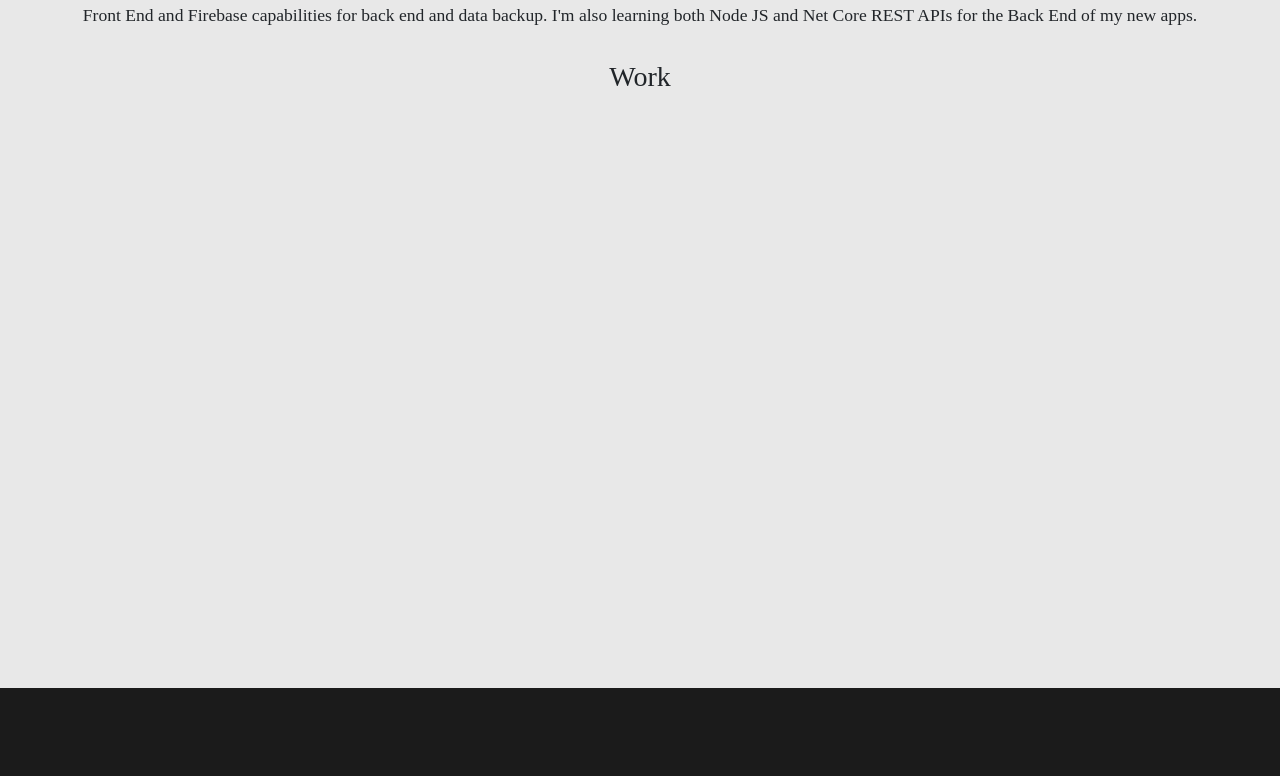
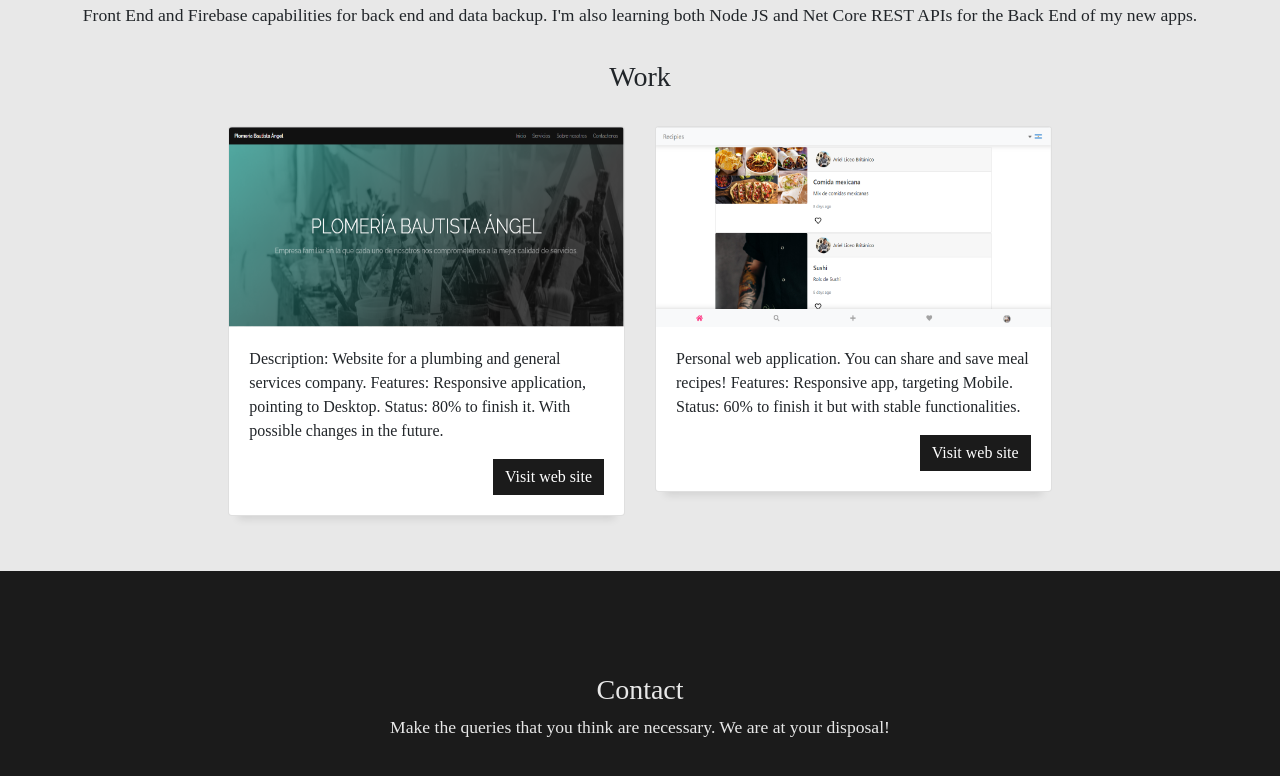
Before and after one commit to ariel95/devfolio, a React (Create React App) app: page / in a window 1280 px wide. Shown: the part 1281-2057 px from the top of the page. Built offline with nearby package versions, Linux system fonts and the light colour scheme.

Commit message:
finishing

```diff
--- a/src/App.jsx
+++ b/src/App.jsx
@@ -5,7 +5,7 @@ import Sidebar from './components/Sidebar';
 import AboutMe from './components/AboutMe';
 import Work from './components/Work';
 import Contact from './components/Contact';
-import LanguageProvider, { LanguageContext } from './languages/LanguageContext';
+import LanguageProvider from './languages/LanguageContext';
 
 function useWindowSize() {
   const [size, setSize] = useState(0);
@@ -24,10 +24,6 @@ function App() {
 
   const isMobile = useWindowSize();
   const [isMenuActive, setIsMenuActive] = React.useState(false);
-
-  const changeLanguage = (language, data) => () => {
-    data.changeLanguage(language);
-  }
 
 
   return (
--- a/src/components/Work.jsx
+++ b/src/components/Work.jsx
@@ -1,13 +1,42 @@
 import React from 'react'
 import '../public/css/work.css'
 import Text from './Text'
+import PlomeriaBA from '../public/img/plomeriaba.png'
+import Recipies from '../public/img/recipies.png'
 
 const Work = () => {
     return (
         <section id="work-content">
             <span id="work" className="position"></span>
             <div className="title-section">
-                <h3><Text text="work" section="work"/></h3>
+                <h3><Text text="work" section="work" /></h3>
+            </div>
+            <div className="content-section">
+                <div className="justify-content-center row">
+                    <div className="col-xs-12 col-sm-12 col-md-6 col-lg-4">
+                    <div class="card">
+                            <img src={PlomeriaBA} class="card-img-top" alt="..." />
+                            <div class="card-body">
+                                <p class="card-text">
+                                    <Text text="plumberDescription" section="work" />
+                                </p>
+                                <a href="https://plomeriaba.web.app/" class="btn btn-primary float-right"><Text text="visit" section="work" /></a>
+                            </div>
+                        </div>
+                    </div>
+
+                    <div className="col-xs-12 col-sm-12 col-md-6 col-lg-4">
+                        <div class="card">
+                            <img src={Recipies} class="card-img-top" alt="..." />
+                            <div class="card-body">
+                                <p class="card-text">
+                                    <Text text="recipiesDescription" section="work" />
+                                </p>
+                                <a href="https://recipies-91cf8.web.app/" class="btn btn-primary float-right"><Text text="visit" section="work" /></a>
+                            </div>
+                        </div>
+                    </div>
+                </div>
             </div>
         </section>
     )
--- a/src/index.css
+++ b/src/index.css
@@ -62,6 +62,8 @@ button.btn-icon{
   text-align: center;
   margin-bottom: 2rem;
   margin-top: 2rem;
+  padding-right: 15px;
+  padding-left: 15px;
 }
 
 .content-section {
--- a/src/languages/translation.js
+++ b/src/languages/translation.js
@@ -17,8 +17,10 @@ export default {
             tecnologiesExperienceDescription: "During my work experience, I've been using C# as the main programming language. On the Front End part I have brought with HTML, Razor, CSS, Javascript, JQuery and Bootstrap. SQL Server for Database. I am currently developing web applications (both personal projects and projects to customers) using React JS + Redux Ducks for the Front End and Firebase capabilities for back end and data backup. I'm also learning both Node JS and Net Core REST APIs for the Back End of my new apps." ,
         },
         work: {
-            work: "Work"
-
+            work: "Work",
+            plumberDescription: 'Description: Website for a plumbing and general services company. Features: Responsive application, pointing to Desktop.  Status: 80% to finish it. With possible changes in the future.',
+            recipiesDescription: 'Personal web application. You can share and save meal recipes!  Features: Responsive app, targeting Mobile.  Status: 60% to finish it but with stable functionalities.',
+            visit: 'Visit web site',
         },
         contact:{
             contact: "Contact",
@@ -51,7 +53,10 @@ export default {
             tecnologiesExperienceDescription: 'Durante mi experiencia laboral, he estado utilizando C# como lenguaje principal de programación. En la parte de Front-End he trajado con HTML, Razor, CSS, Javascript, JQuery y Bootstrap. SQL Server para Base de datos. Actualmente estoy desarrollando aplicaciones web (tanto proyectos personales como proyectos a clientes) utilizando React JS + Redux Ducks para el Front-End y las funcionalidades de Firebase para el "Back-End" y el respaldo de datos. También estoy en proceso de aprendizaje tanto de Node JS como Net Core API REST para el Back-End de mis nuevas aplicaciones.' ,
         },
         work: {
-            work: "Proyectos"
+            work: "Proyectos",
+            plumberDescription: 'Descripción: Sitio web para una empresa de plomerias y servicios generales.  Caracteristicas: Aplicación responsive, apuntando a Desktop.  Estado: 80% para finalizarlo. Con posibles cambios a futuro.',
+            recipiesDescription: 'Aplicación web personal. Podrás compartir y guardar recetas de comidas! Caracteristicas: Aplicación responsive, apuntando a Mobile. Estado: 60% para finalizarlo pero con funcionalidades estables.',
+            visit: 'Visitar sitio web',
         },
         contact:{
             contact: "Contacto",
--- a/src/public/css/contact.css
+++ b/src/public/css/contact.css
@@ -1,6 +1,7 @@
 #contact-content{
     background-color: #1b1b1b;
     color: var(--text-color-banner);
+    margin-top: 100px;
 }
 
 #contact-content input[type="text"]{
--- a/src/public/css/work.css
+++ b/src/public/css/work.css
@@ -1,3 +1,18 @@
 #work-content {
-    height: 100vh;
+    /* height: 100vh; */
 }
+
+#work-content .card {
+    margin-bottom: 25px;
+    box-shadow: 0 13px 8px -10px rgba(0, 0, 0, 0.1);
+
+}
+#work-content .card img{
+    min-height: 200px;
+}
+
+#work-content .card a.btn {
+    border: none;
+    border-radius: 0;
+    background: #1b1b1b;
+}
```
Also changed, not shown: src/public/img/plomeriaba.png (added), src/public/img/recipies.png (added).
